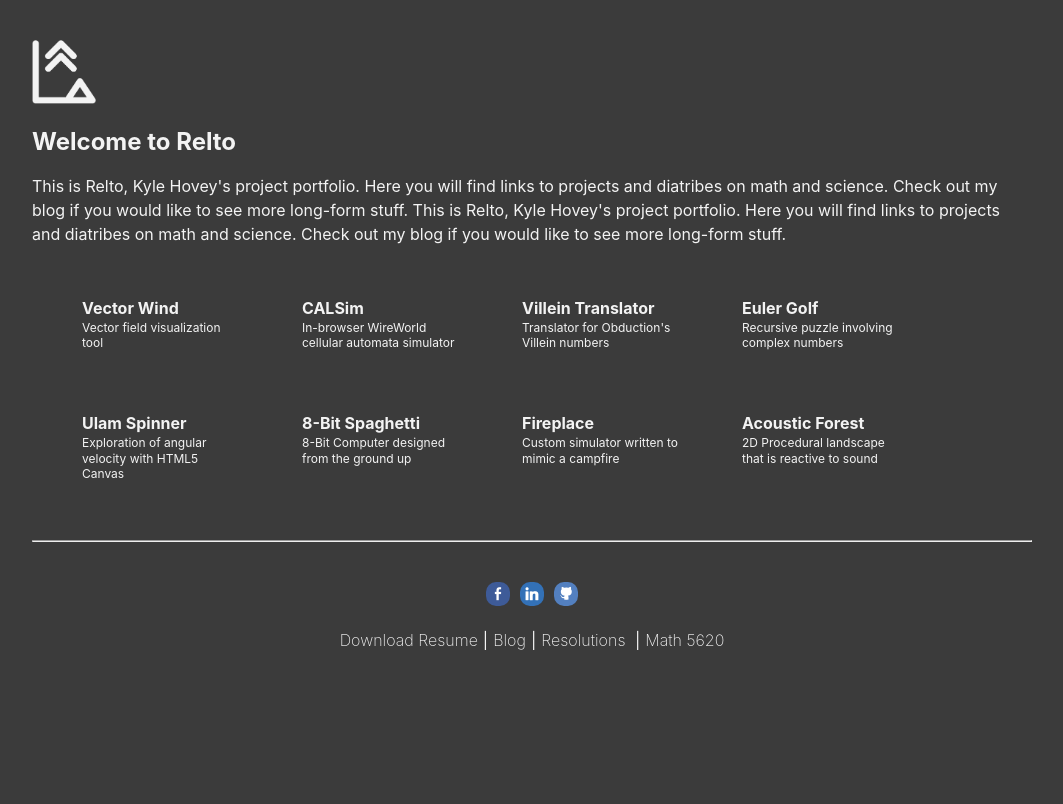
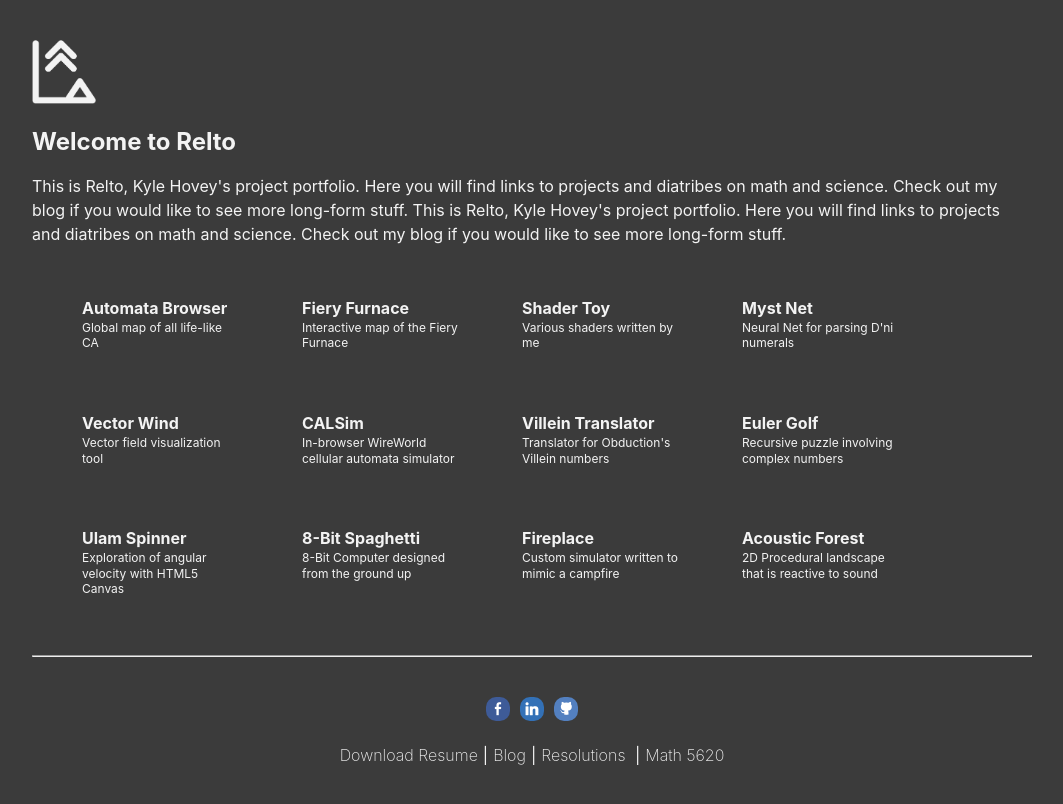
Before and after one commit to kylehovey/relto, a React (Create React App) app: page / in a window 1280 px wide. Shown: the top 804 px of the page, without its empty margins (108-1171 px from the left). Built offline with nearby package versions, Linux system fonts and the light colour scheme.

Commit message:
Added more projects

```diff
--- a/src/data/projects.js
+++ b/src/data/projects.js
@@ -1,4 +1,32 @@
 export default [
+  {
+    title : "Automata Browser",
+    year: "2020",
+    brief: "Global map of all life-like CA",
+    description : "I was researching emergent complexity in cellular automata and found a classification scheme for all quarter million life-like automata. The embedding compresses all of the rules into a nebula of points where distance between any two points provides a decent approximation of how simililarly the rules behave given a random initial board state. I built this browser with React so that I could better explore the dataset.",
+    link : "/automata-nebula-explorer/index.html"
+  },
+  {
+    title : "Fiery Furnace",
+    year: "2020",
+    brief: "Interactive map of the Fiery Furnace",
+    description : "Pre-pandemic, my partner Hannah and I took a trip down to Arches National Park in Utah. The highlight was exploring the Fiery Furnace: a labrynth of ancient sandstone with no main trail, only meandering boulder routes and washes. I exported the route data (recorded with my watch) and interpolated photo time-stamps with location time-stamps to create an interactive map of our path with pictures along the way using Mapbox.",
+    link : "/FieryFurnace/index.html"
+  },
+  {
+    title : "Shader Toy",
+    year: "2020",
+    brief: "Various shaders written by me",
+    description : "I have been having a lot of fun learning how to write shaders. GLSL seemed like an intimidating topic at first, but once I realized it was essentially a very parrellized graphing calculator I started having a lot of fun and have been picking up some more techniques. As of writing this, I have worked with Ray Marching, Conformal Mapping, and 2D interference patterns.",
+    link : "https://www.shadertoy.com/user/kylehovey"
+  },
+  {
+    title : "Myst Net",
+    year: "2019",
+    brief: "Neural Net for parsing D'ni numerals",
+    description : "This was my last hackathon project. The D'ni numeral system is from the world of Myst, a game series that I am a very large fan of. The system is base-25, and has a rotational glyph system with a base-5 sub-pattern. I wanted to see if I could reproduce the MNIST convnet example using D'ni numbers. To generate training data, I wrote the segments in isolation and created a script to produce combinatorial sets of the individual segments I created. In the end, the network had over 99% validation accuracy and responded well to novel handwritten D'ni digits.",
+    link : "https://github.com/kylehovey/myst-net"
+  },
   {
     title : "Vector Wind",
     year: "2017",
```
